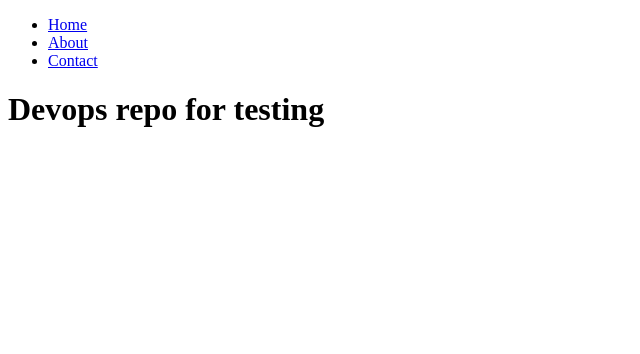
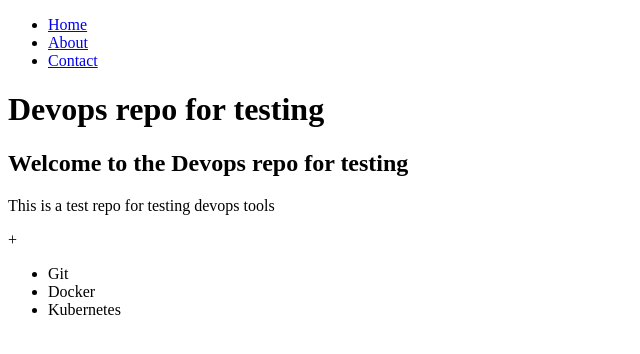
Before and after one commit to hromero99/devops-grupo-t, a plain HTML site: page index.html in a window 1280 px wide. Shown: the whole page, without its empty margins (0-640 px from the left). Drawn offline with Linux system fonts and the light colour scheme.

Commit message:
ADD: Section with basic info for masterclass

```diff
--- a/index.html
+++ b/index.html
@@ -16,5 +16,14 @@
         </nav>
         <h1>Devops repo for testing</h1>
     </header>
+    <section>
+        <h2>Welcome to the Devops repo for testing </h2>
+        <p>This is a test repo for testing devops tools</p>+
+        <ul>
+            <li>Git</li>
+            <li>Docker</li>
+            <li>Kubernetes</li>
+        </ul>
+    </section>
 </body>
 </html>
```
